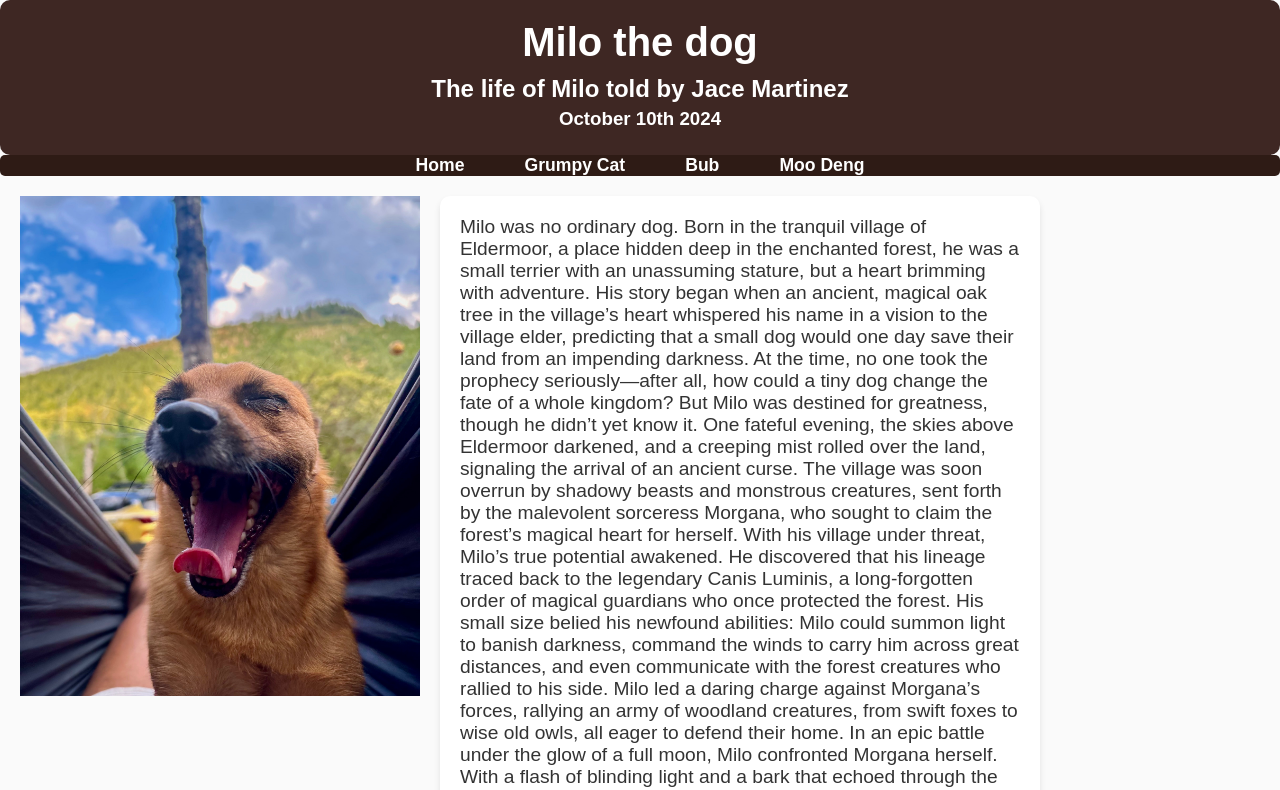
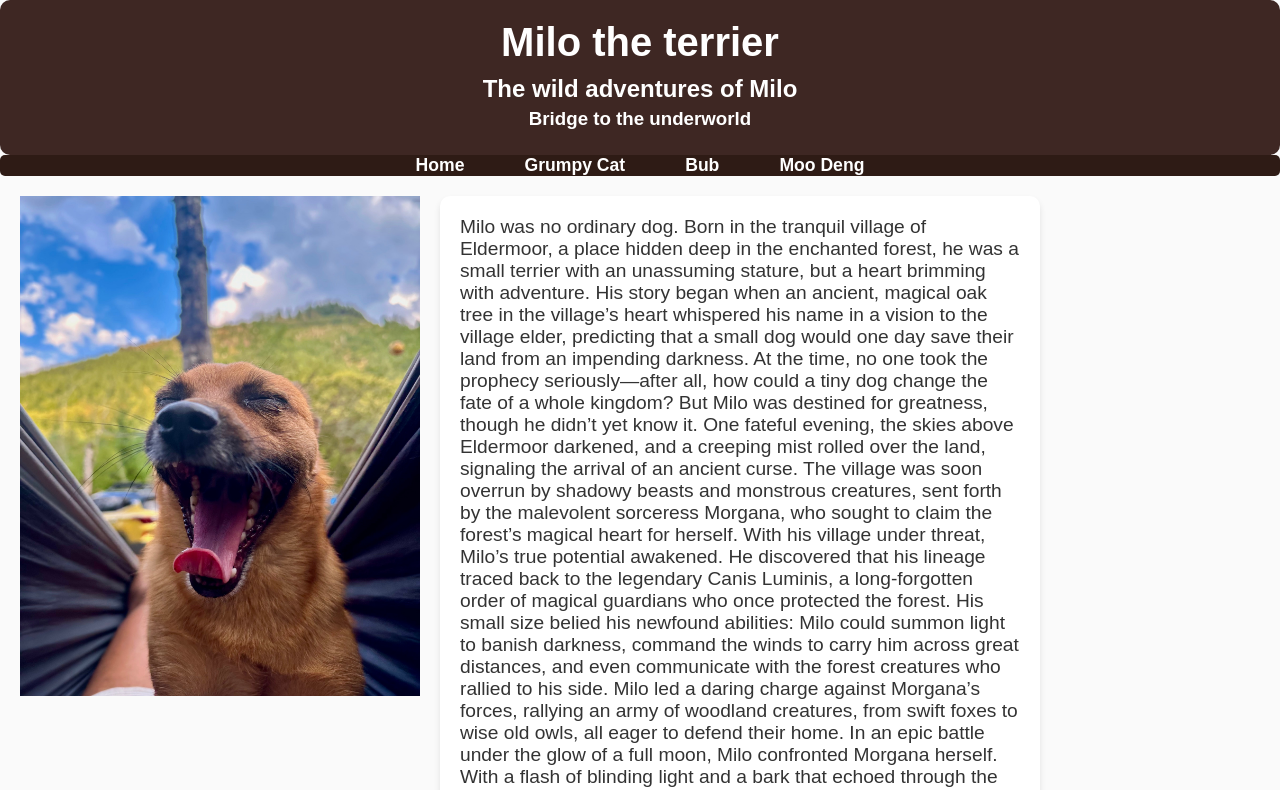
Before and after one commit to jacemartinez123/CIS_155_My_Website, a plain HTML site: page index.html in a window 1280 px wide. Shown: the top 790 px of the page. Drawn offline with Linux system fonts and the light colour scheme.

Commit message:
New changes

```diff
--- a/index.html
+++ b/index.html
@@ -11,9 +11,9 @@
 
 <body>
     <header>
-        <h1 id="title">Milo the dog</h1>
-        <h2>The life of Milo told by Jace Martinez</h2>
-        <h3>October 10th 2024</h3>
+        <h1 id="title">Milo the terrier</h1>
+        <h2>The wild adventures of Milo</h2>
+        <h3>Bridge to the underworld</h3>
     </header>
     <nav class="horizontal-menu">
         <ul>
```
Also changed, not shown: page4.html (+1 -1 lines).
